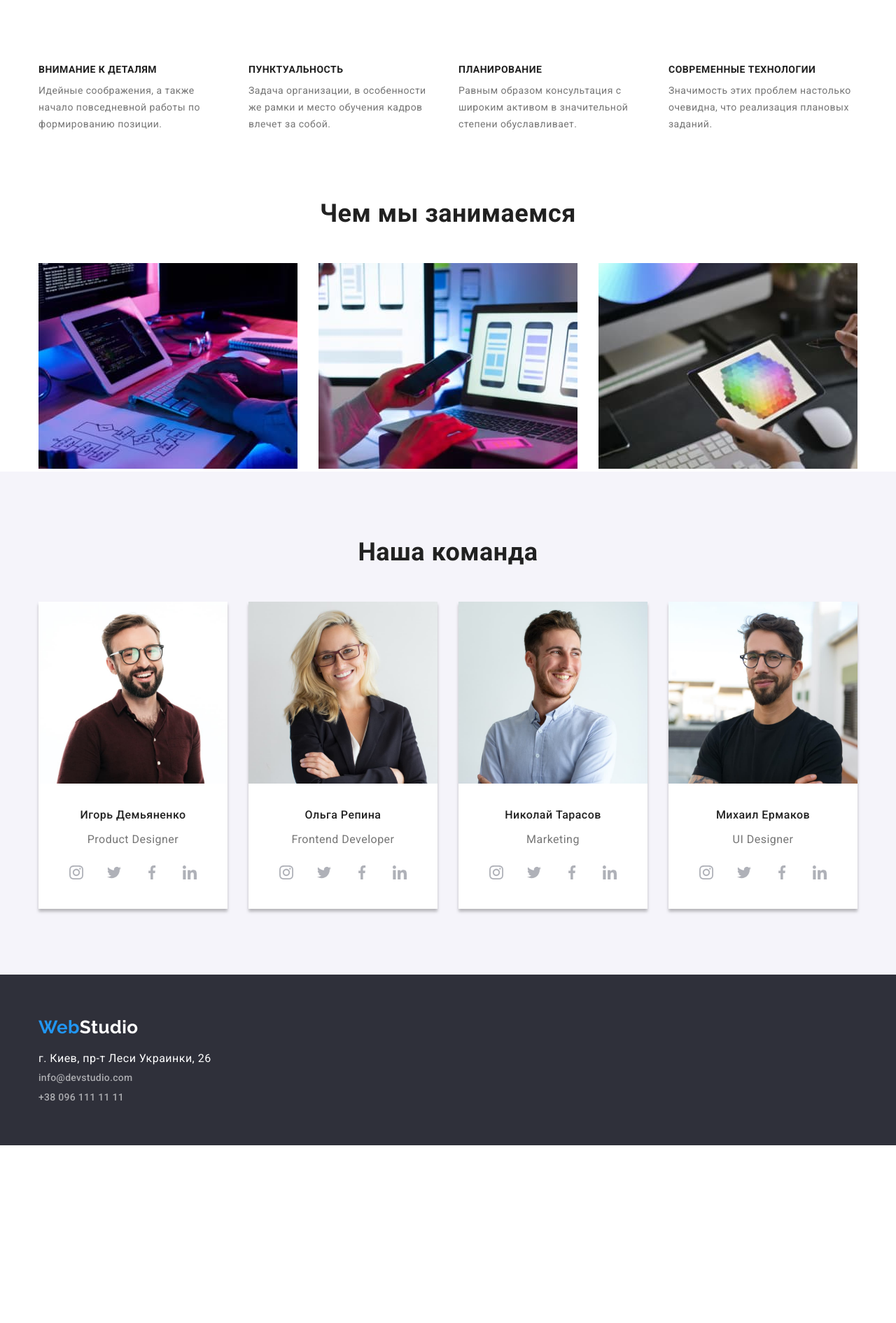
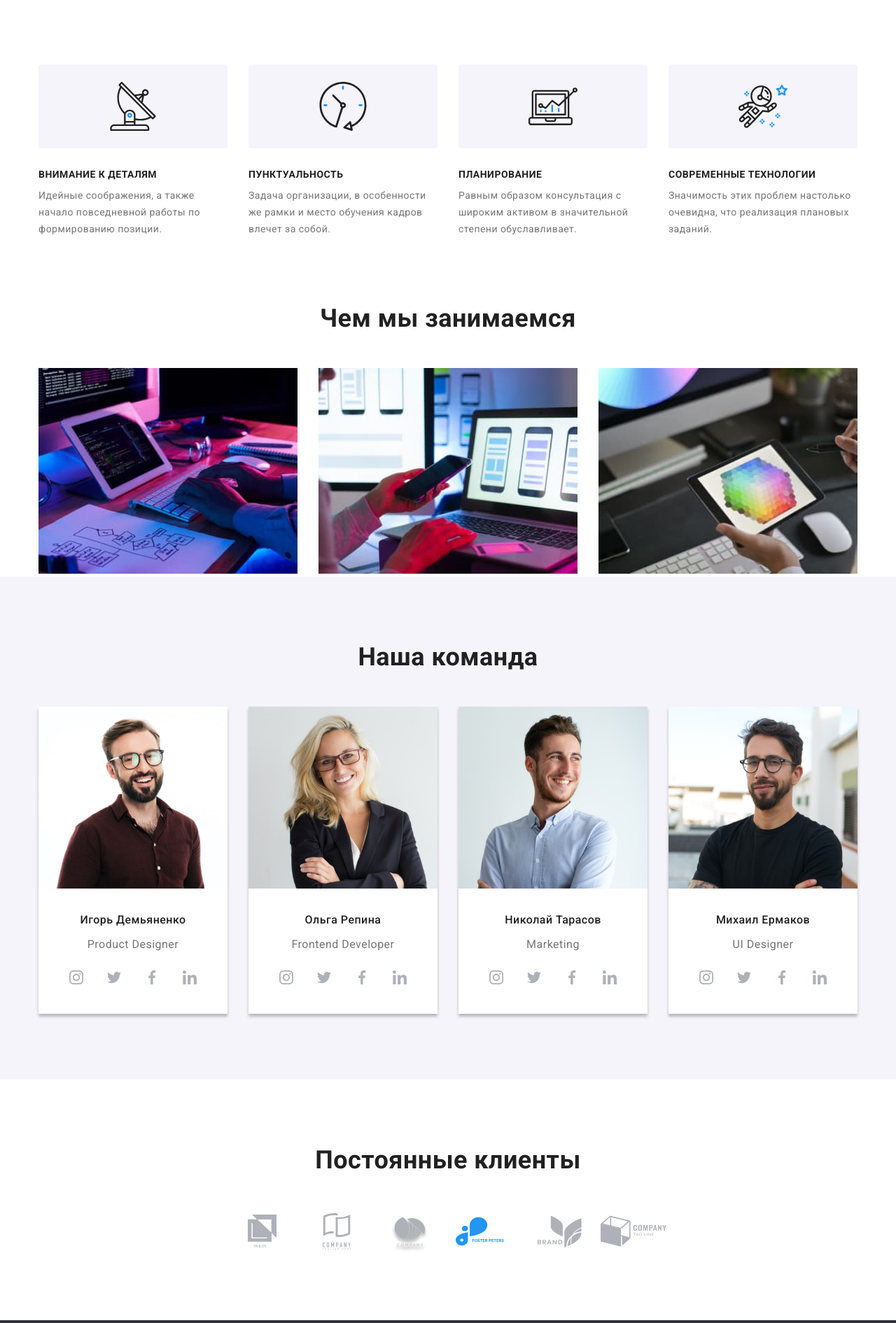
Before and after one commit to AlinaKornienko/goit-markup-hw-04, a plain HTML site: page index.html in a window 1280 px wide. Shown: the part 692-2583 px from the top of the page at 70% size. Before the commit the page ends 2329 px from the top, so only its background shows below. Drawn offline with nearby package versions, Linux system fonts and the light colour scheme.

Commit message:
our clients

```diff
--- a/css/styles.css
+++ b/css/styles.css
@@ -252,6 +252,18 @@ body {
 .skills-item:not(:last-child) {
   margin-right: 30px;
 }
+.skills-item-img {
+  display: flex;
+  justify-content: center;
+  width: 270px;
+  padding: 25px 100px;
+  margin-bottom: 30px;
+  background-color: var(--secondary-backgound);
+  border-radius: 4px;
+}
+.skills-item-svg {
+  color: var(--title-text-color);
+}
 /* emplouments*/
 .section-employments {
   padding: 0;
@@ -316,6 +328,21 @@ body {
   width: 20px;
   height: 20px;
   fill: #afb1b8;
+}
+
+/* our clients */
+.our-clients {
+  display: flex;
+  align-items: center;
+  justify-content: center;
+}
+.our-clients-item {
+  width: 170px;
+  height: 92px;
+}
+.our-cliets-img {
+  width: 106px;
+  height: 60px;
 }
 /* footer nav */
 .address-text {
--- a/index.html
+++ b/index.html
@@ -68,6 +68,9 @@
             <h2 class="section-title visually-hidden">Необходимые навыки</h2>
             <ul class="skills list">
               <li class="skills-item">
+                <div class="skills-item-img">
+                <img class="skills-item-svg" src="./images/icons/antenna.svg" alt="Антена" width="70" height="70">
+                </div>
                 <h3 class="title">Внимание к деталям</h3>
                 <p class="necessary-skills">
                   Идейные соображения, а также начало повседневной работы по
@@ -75,6 +78,9 @@
                 </p>
               </li>
               <li class="skills-item">
+                <div class="skills-item-img">
+                <img class="skills-item-svg" src="./images/icons/clock.svg" alt="Часы" width="70" height="70">
+              </div>
                 <h3 class="title">Пунктуальность</h3>
                 <p class="necessary-skills">
                   Задача организации, в особенности же рамки и место обучения
@@ -82,6 +88,9 @@
                 </p>
               </li>
               <li class="skills-item">
+                <div class="skills-item-img">
+                <img class="skills-item-svg" src="./images/icons/diagram.svg" alt="Диаграмма" width="70" height="70">
+              </div>
                 <h3 class="title">Планирование</h3>
                 <p class="necessary-skills">
                   Равным образом консультация с широким активом в значительной
@@ -89,6 +98,9 @@
                 </p>
               </li>
               <li class="skills-item">
+                <div class="skills-item-img">
+                <img class="skills-item-svg" src="./images/icons/astronaut.svg" alt="Астронавт" width="70" height="70">
+              </div>
                 <h3 class="title">Современные технологии</h3>
                 <p class="necessary-skills">
                   Значимость этих проблем настолько очевидна, что реализация
@@ -283,6 +295,21 @@
           </div>
           <!---->
         </section>
+        <!--our clients-->
+        <section class="section">
+          <div class="container"></div>
+          <h2 class="section-title">Постоянные клиенты</h2>
+            <ul class="our-clients list">
+              <li class="our-cliets-item">
+                <img src="./images/icons/Logo.svg" alt="Логотип-1"></li>
+              <li class="our-cliets-img"><img src="./images/icons/Logo-2.svg" alt="Логотип-2"></li>
+              <li class="our-cliets-img"><img src="./images/icons/Logo-3.svg" alt="Логотип-3"></li>
+              <li class="our-cliets-img"><img src="./images/icons/Logo-4.svg" alt="Логотип-4"></li>
+              <li class="our-cliets-img"><img src="./images/icons/Logo-5.svg" alt="Логотип-5"></li>
+              <li class="our-cliets-img"><img src="./images/icons/Logo-6.svg" alt="Логотип-6"></li>
+            </ul>
+        </div>
+        </section>
       </div>
     </main>
     <footer class="footer-line">
```
